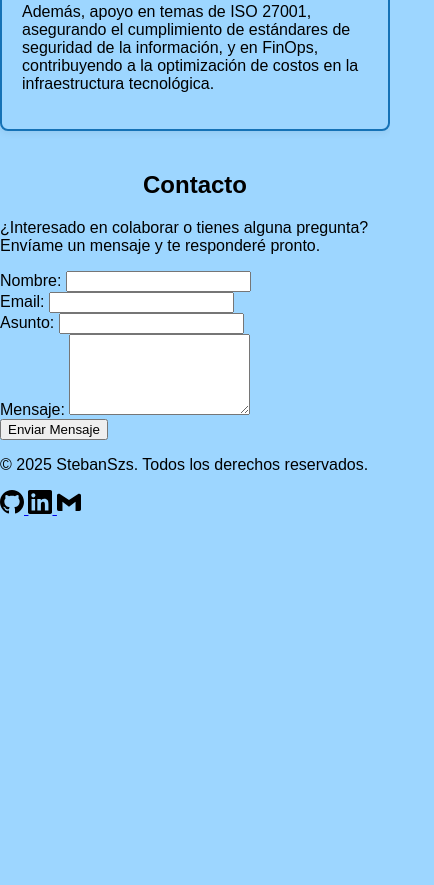
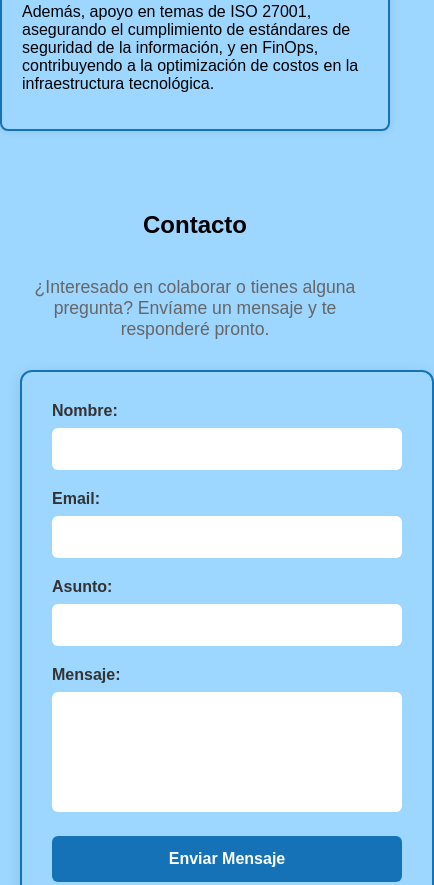
Before and after one commit to StebanSzs/portFolio, a plain HTML site: page index.html in a window 390 px wide. Shown: the part 2702-3587 px from the top of the page, 434 px wide, since content can reach past the window. Before the commit the page ends 3220 px from the top, so only its background shows below. Drawn offline with Linux system fonts and the light colour scheme.

Commit message:
Agregar estilos para la sección de contacto y pie de página, incluyendo formularios y diseño responsivo.

```diff
--- a/css/style.css
+++ b/css/style.css
@@ -148,3 +148,127 @@ h2 {
   margin-bottom: 20px;
   width: 500px;
 }
+
+/* Contacto */
+#contact {
+  display: flex;
+  flex-direction: column;
+  align-items: center;
+  text-align: center;
+  padding: 40px 20px;
+  margin: 0 auto;
+  max-width: 800px;
+}
+
+/* Contacto */
+#contact {
+  display: flex;
+  flex-direction: column;
+  align-items: center;
+  text-align: center;
+  padding: 40px 20px;
+  margin: 0 auto;
+  max-width: 800px;
+}
+
+#contact h2 {
+  margin-bottom: 20px;
+}
+
+#contact p {
+  margin-bottom: 30px;
+  color: #666;
+  font-size: 1.1rem;
+}
+
+.contact-form {
+  width: 100%;
+  max-width: 600px;
+  background: transparent;
+  padding: 30px;
+  border: 2px solid #1572B6;
+  border-radius: 12px;
+  box-shadow: 0 4px 15px rgba(0, 0, 0, 0.1);
+  margin: 0 auto;
+}
+
+.form-group {
+  margin-bottom: 20px;
+  text-align: left;
+}
+
+.form-group label {
+  display: block;
+  margin-bottom: 8px;
+  font-weight: 600;
+  color: #333;
+}
+
+.form-group input,
+.form-group textarea {
+  width: 100%;
+  padding: 12px;
+  border: 2px rgba(255, 255, 255, 0.1);
+  border-radius: 6px;
+  font-size: 16px;
+  font-family: inherit;
+  transition: border-color 0.3s ease;
+  box-sizing: border-box;
+}
+
+.form-group textarea {
+  resize: none;
+  min-height: 120px;
+  max-height: 120px;
+  height: 120px;
+}
+
+.contact-form button {
+  width: 100%;
+  padding: 14px;
+  background: #1572B6;
+  color: white;
+  border: none;
+  border-radius: 6px;
+  font-size: 16px;
+  font-weight: 600;
+  cursor: pointer;
+}
+
+/* Footer */
+
+footer {
+  background: #51b7ff9a;
+  color: white;
+  padding: 30px 20px;
+  text-align: center;
+  margin-top: 40px;
+}
+
+.footer-content {
+  max-width: 1200px;
+  margin: 0 auto;
+  display: flex;
+  justify-content: center;
+  align-items: center;
+  flex-direction: column;
+  gap: 20px;
+}
+
+.footer-content p {
+  margin: 0;
+  font-size: 0.9rem;
+  color: #0000009a;
+}
+
+.social-links {
+  display: flex;
+  justify-content: center;
+  gap: 20px;
+}
+
+.social-links img {
+  width: 24px;
+  height: 24px;
+  filter: brightness(0) invert(1);
+}
```
